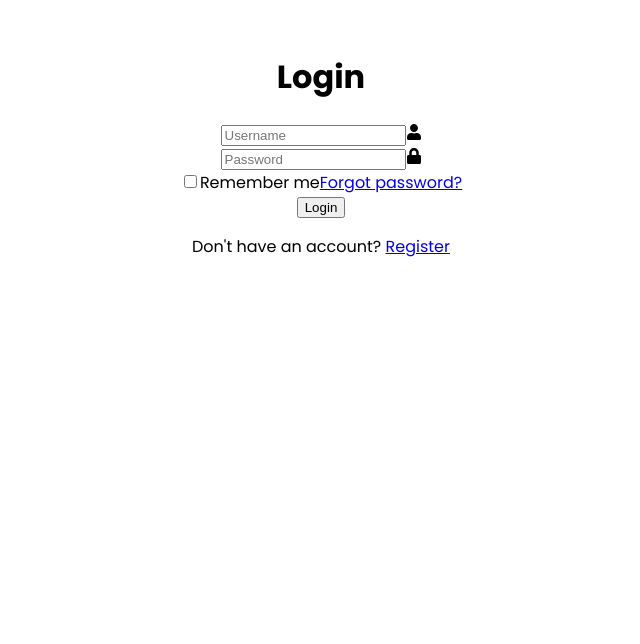
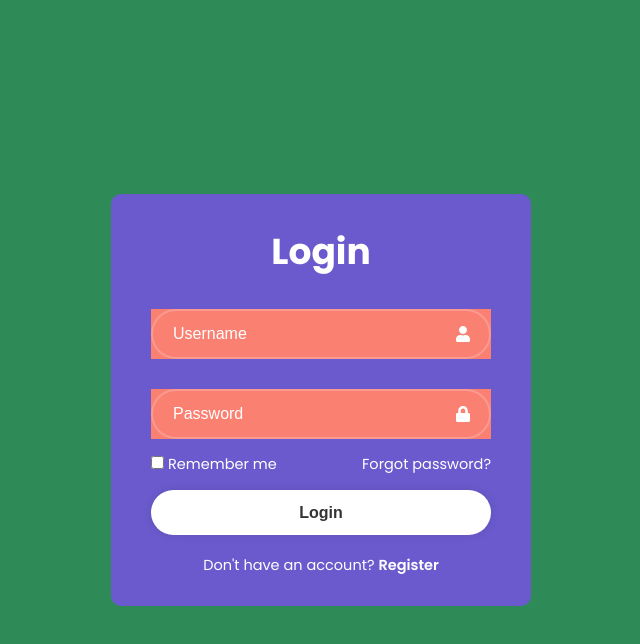
Before and after one commit to dunbar-brett/login-form-prokeep, a React (Vite) app: page / in a window 1280 px wide. Shown: the top 644 px of the page, without its empty margins (319-959 px from the left). Built offline with nearby package versions, Linux system fonts and the light colour scheme.

Commit message:
lots of css added.

```diff
--- a/src/components/LoginForm.css
+++ b/src/components/LoginForm.css
@@ -0,0 +1,95 @@
+.wrapper {
+    background: slateblue;
+    border-radius: 10px;
+    color: #fff;
+    padding: 30px 40px;
+    width: 420px;
+}
+
+.wrapper h1 {
+    font-size: 36px;
+    text-align: center;
+}
+
+.wrapper .input-box {
+    background: salmon;
+    height: 50px;
+    margin: 30px 0;
+    position: relative;
+    width: 100%;
+}
+
+.wrapper button {
+    width: 100%;
+    height: 45px;
+    background: #fff;
+    border: none;
+    outline: none;
+    border-radius: 40px;
+    box-shadow: 0 0 10px rgba(0, 0, 0, 0.1);
+    cursor: pointer;
+    font-size: 16px;
+    color: #333;
+    font-weight: 700;
+}
+
+.wrapper .register-link {
+    font-size: 14.5px;
+    text-align: center;
+    margin-top: 20px;
+}
+
+.wrapper .remember-me {
+    display: flex;
+    justify-content: space-between;
+    font-size: 14.5px;
+    margin: -15px 0 15px;
+}
+
+.register-link p a {
+    color: #fff;
+    text-decoration: none;
+    font-weight: 600;
+}
+
+.register-link p a:hover {
+    text-decoration: underline;
+}
+
+.remember-me label input {
+    accent-color: #fff;
+    margin-right: 4px;
+}
+
+.remember-me a {
+    color: #fff;
+    text-decoration: none;
+}
+
+.remember-me a:hover {
+    text-decoration: underline;
+}
+
+.input-box input {
+    background: transparent;
+    border: 2px solid rgba(255, 255, 255, 0.2);
+    border-radius: 40px;
+    color: #fff;
+    font-size: 16px;
+    height: 100%;
+    outline: none;
+    padding: 20px 45px 20px 20px;
+    width: 100%;
+}
+
+.input-box input::placeholder {
+    color: #fff;
+}
+
+.input-box .icon {
+    font-size: 16px;
+    position: absolute;
+    right: 20px;
+    top: 50%;
+    transform: translateY(-50%);
+}
--- a/src/components/LoginForm.jsx
+++ b/src/components/LoginForm.jsx
@@ -9,19 +9,19 @@ const LoginForm = () => {
                 <h1>Login</h1>
                 <div className='input-box'>
                     <input type="text" placeholder='Username' required/>
-                    <FaUser />
+                    <FaUser className='icon' />
                 </div>
                 <div className='input-box'>
                     <input type="password" placeholder='Password' required/>
-                    <FaLock />
+                    <FaLock className='icon' />
                 </div>
 
                 <div className="remember-me">
                     <label>
                         <input type="checkbox" />
                         Remember me
-                        <a href="#">Forgot password?</a>
                     </label>
+                    <a href="#">Forgot password?</a>
                 </div>
 
                 <button type="submit">Login</button>
--- a/src/index.css
+++ b/src/index.css
@@ -2,15 +2,20 @@
 
 :root {
   font-family: 'Poppins', sans-serif;
-  line-height: 1.5;
   font-synthesis: none;
   text-rendering: optimizeLegibility;
   -webkit-font-smoothing: antialiased;
   -moz-osx-font-smoothing: grayscale;
+
+  display: flex;
+  justify-content: center;
+  align-items: center;
+  min-height: 100vh;
+  background: seagreen;
 }
 
-
-
-body {
+* {
   margin: 0;
+  padding: 0;
+  box-sizing: border-box;
 }
```
Also changed, not shown: src/assets/trillium-lake.jpg (added), src/assets/trillium-lake2.jpg (added).
